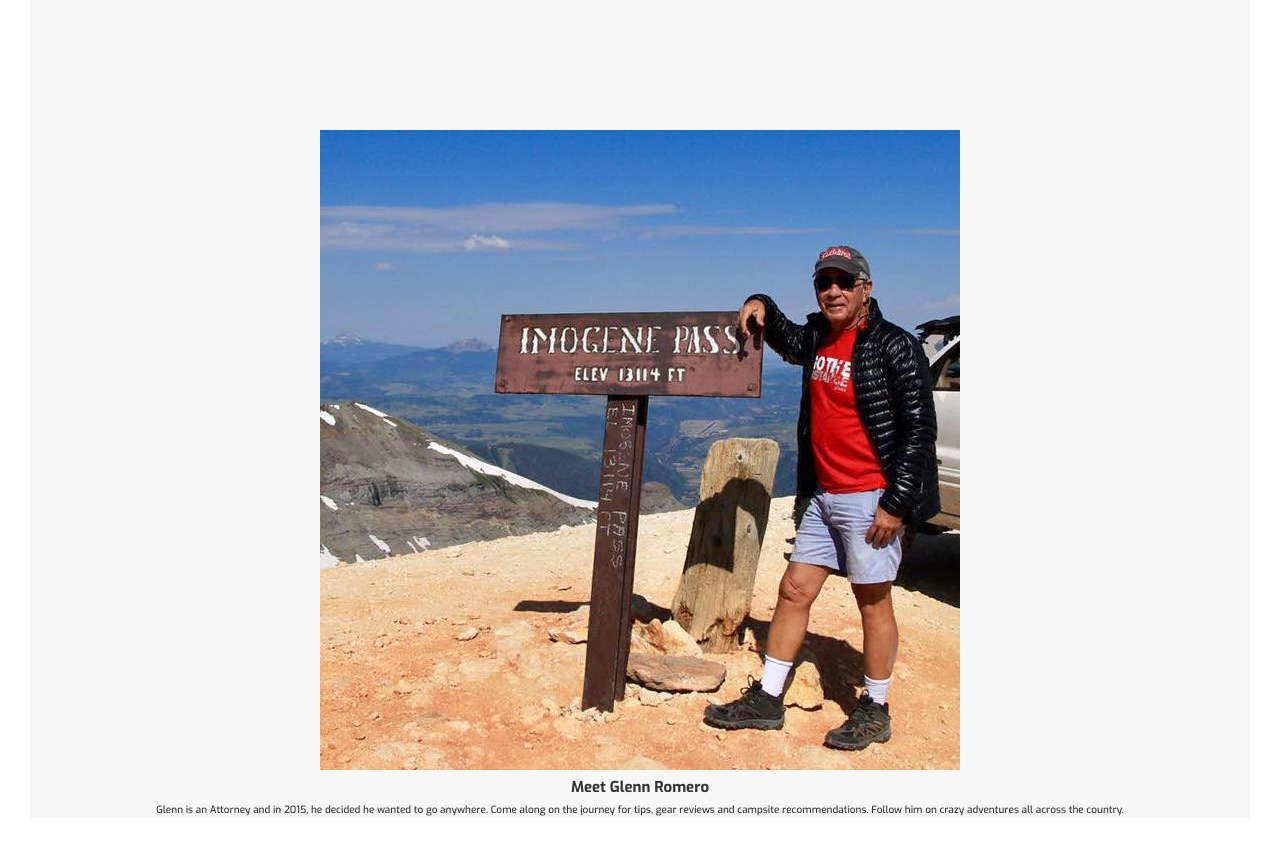
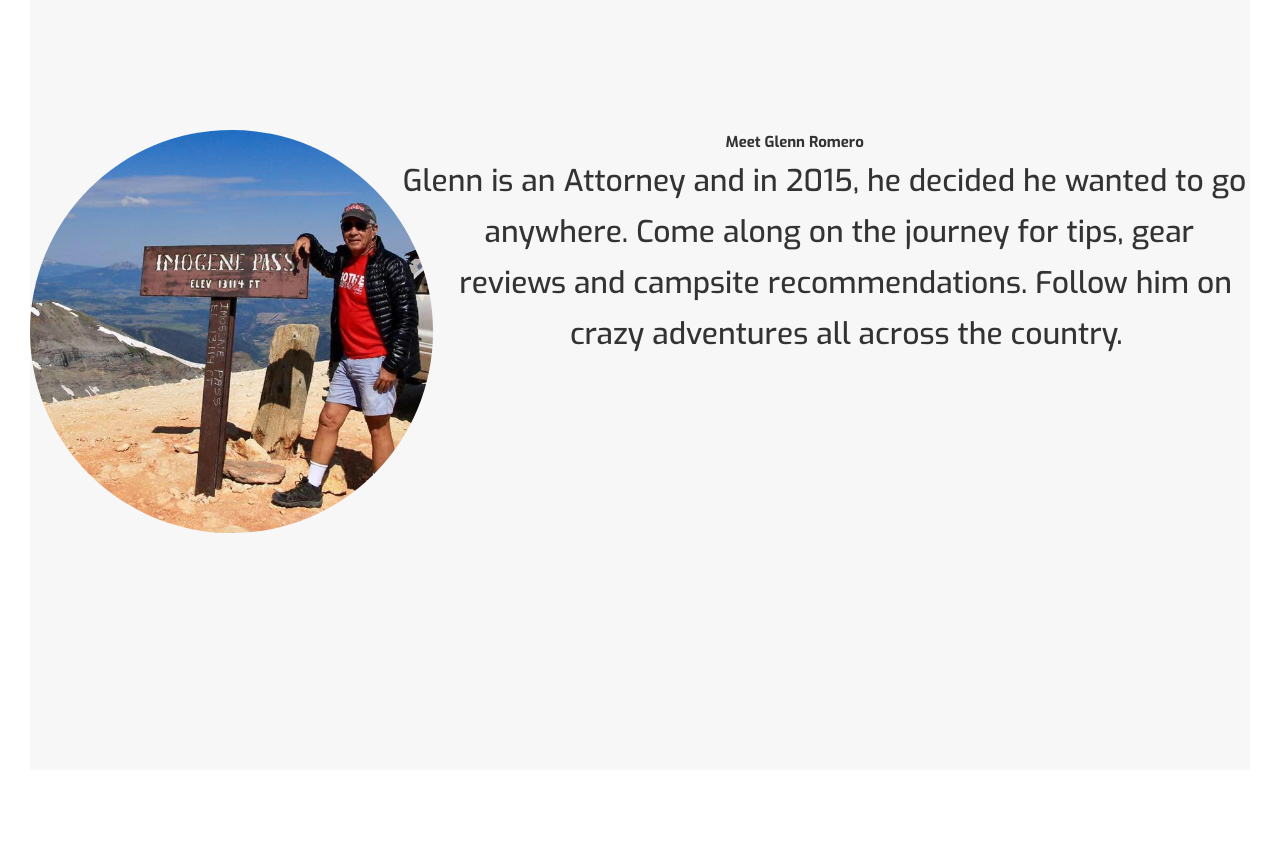
Before and after one commit to jordan-romero/overlander, a React (Create React App) app: page / in a window 1280 px wide. Shown: the part 1560-2414 px from the top of the page. Built offline with nearby package versions, Linux system fonts and the light colour scheme.

Commit message:
adds curve to lettering in about section

```diff
--- /dev/null
+++ b/sass/layout/_about.scss
@@ -0,0 +1,18 @@
+.about {
+    height: 80vh;
+    margin-bottom: 15rem;
+
+    &__curve{
+        width: 33%; height: auto;
+        min-width: 150px;
+        float: left;
+        margin-right:2rem;
+        border-radius: 50%;
+        -webkit-shape-outside:circle();
+        shape-outside:circle();
+    }
+
+    p {
+        font-size: 3rem;
+    }
+}
--- a/sass/main.scss
+++ b/sass/main.scss
@@ -5,6 +5,7 @@
 @import 'base/base';
 @import 'base/typography';
 
+@import 'layout/about';
 @import 'layout/definition';
 @import 'layout/header';
 
--- a/src/components/About.js
+++ b/src/components/About.js
@@ -5,7 +5,7 @@ const About = () => {
     return (
         <section className='about'>
             <img src={AboutImg} alt='photo of Glenn Romero' className='about__curve'/>
-            <h1>Meet Glenn Romero</h1>
+            <h1 className=''>Meet Glenn Romero</h1>
             <p>Glenn is an Attorney and in 2015, he decided he wanted to go anywhere.
             Come along on the journey for tips, gear reviews and campsite recommendations. Follow him on crazy adventures all across the country.
             </p>
--- a/src/index.css
+++ b/src/index.css
@@ -62,6 +62,21 @@ body {
   font-size: 10rem;
   letter-spacing: .5rem; }
 
+.about {
+  height: 80vh;
+  margin-bottom: 15rem; }
+  .about__curve {
+    width: 33%;
+    height: auto;
+    min-width: 150px;
+    float: left;
+    margin-right: 2rem;
+    border-radius: 50%;
+    -webkit-shape-outside: circle();
+    shape-outside: circle(); }
+  .about p {
+    font-size: 3rem; }
+
 .definition {
   height: 80vh;
   margin-top: 15rem;
```
Also changed, not shown: sass/base/_typography.scss (line endings or trailing spaces), 1 other file (tests, documents, lock files or other folders).
